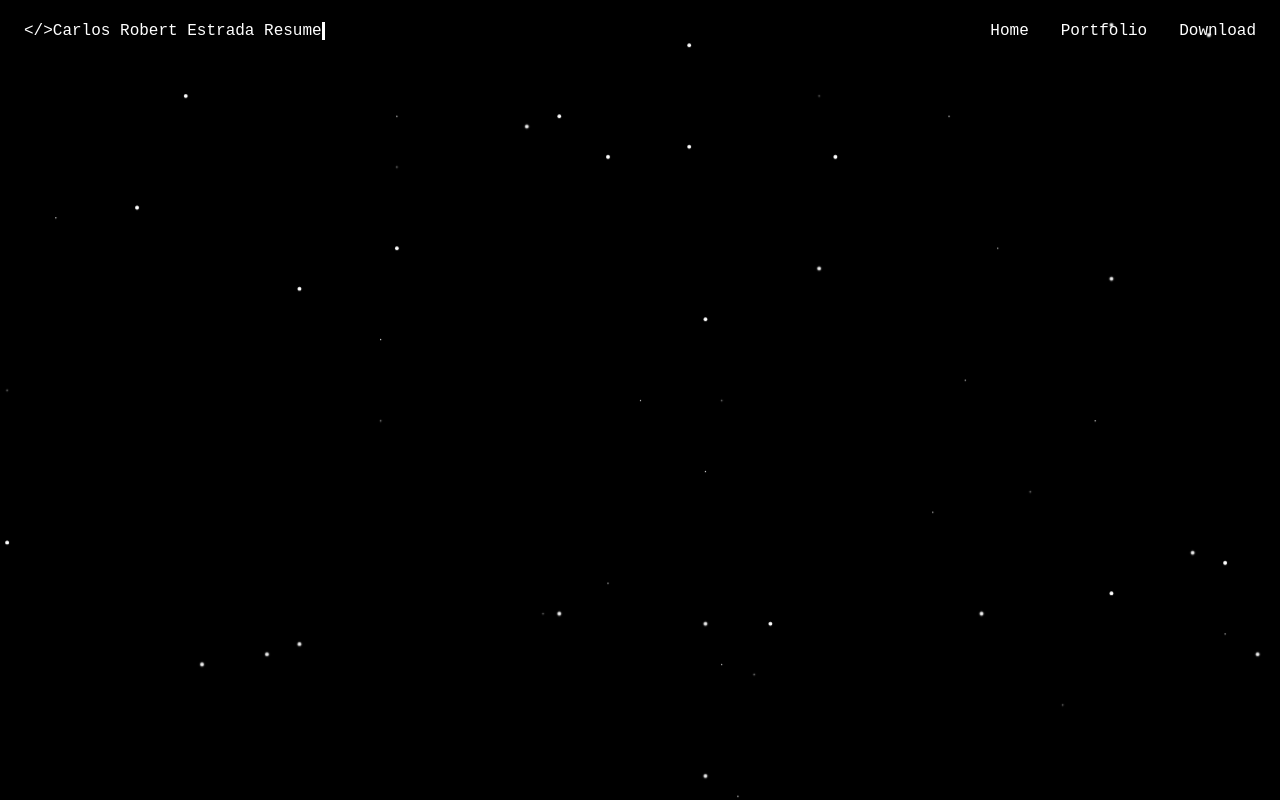
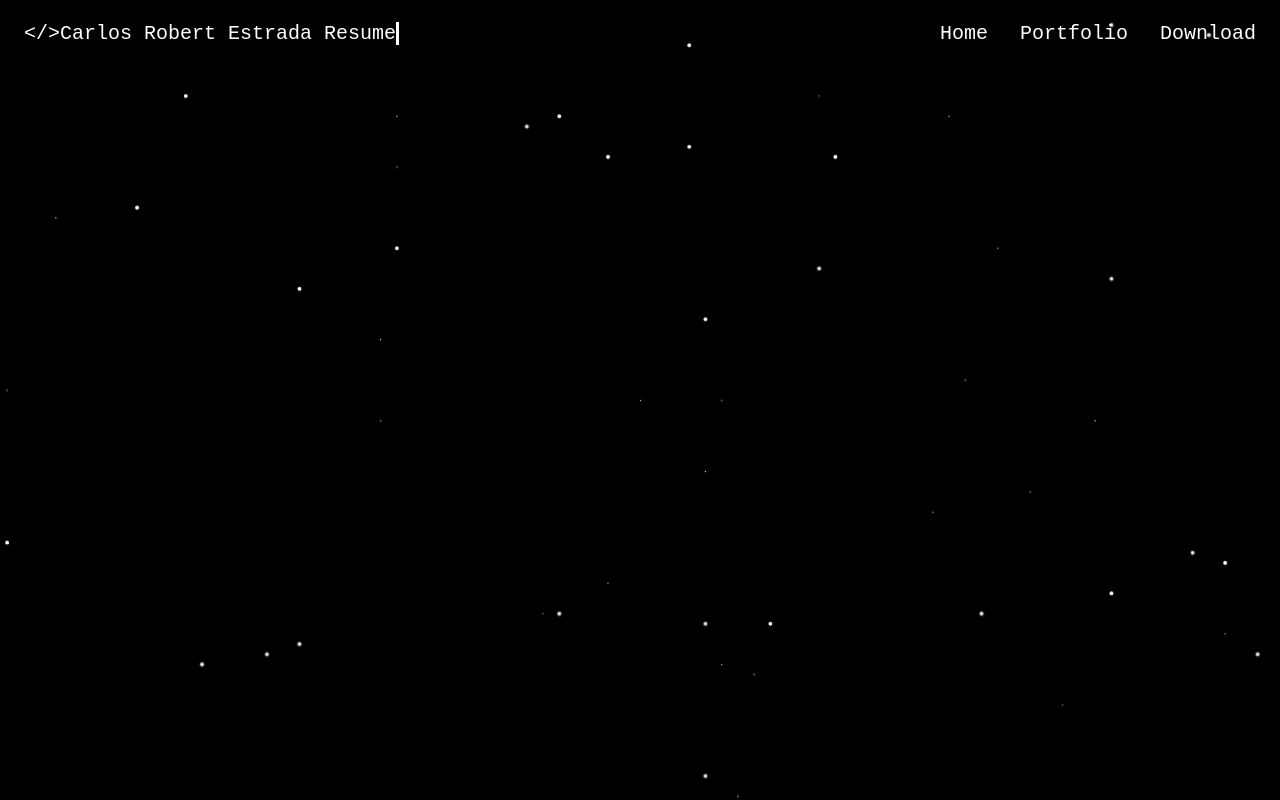
Before and after one commit to carlos-estrada-resume/carlos-estrada-resume.github.io, a Nuxt app: page / in a window 1280 px wide. Built offline with nearby package versions, Linux system fonts and the light colour scheme.

Commit message:
change font size

```diff
--- a/app.vue
+++ b/app.vue
@@ -32,6 +32,7 @@ body{
   background-color: #000;
   font-family: 'Courier New', Courier, monospace;
   color: white;
+  font-size: 20px;
 }
 
 .main {
--- a/package.json
+++ b/package.json
@@ -10,7 +10,6 @@
     "postinstall": "nuxt prepare"
   },
   "dependencies": {
-    "@nuxt/fonts": "^0.10.3",
     "nuxt": "^3.14.1592",
     "vue": "latest",
     "vue-router": "latest"
```
Also changed, not shown: 1 other file (tests, documents, lock files or other folders).
